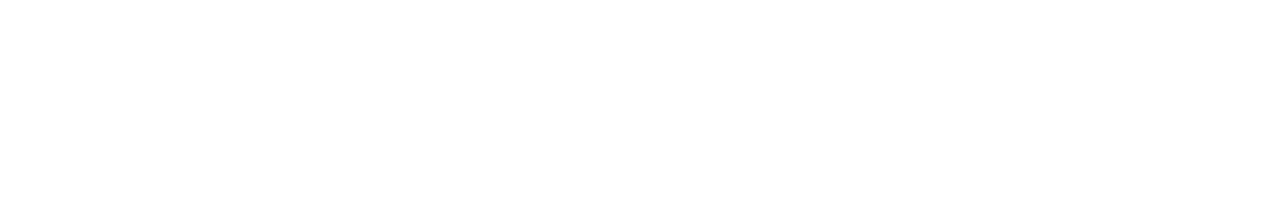
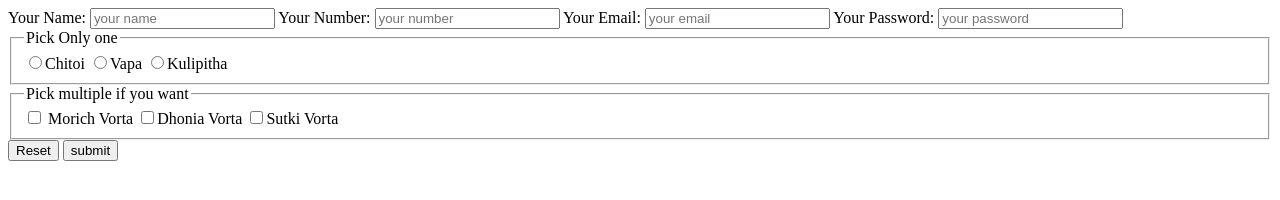
Before and after one commit to arafat22184/module04, a plain HTML site: page index.html in a window 1280 px wide. Drawn offline with Linux system fonts and the light colour scheme.

Commit message:
form and css file add

```diff
--- a/index.html
+++ b/index.html
@@ -8,7 +8,68 @@
 </head>
 
 <body>
+  <header>
 
+  </header>
+  <section id="form">
+    <form>
+      <label for="name">Your Name:
+        <input type="text" id="name" placeholder="your name">
+      </label>
+
+      <label for="number">Your Number:
+        <input type="number" id="number" placeholder="your number">
+      </label>
+
+      <label for="email">Your Email:
+        <input type="text" id="email" placeholder="your email">
+      </label>
+
+      <label for="password">Your Password:
+        <input type="password" id="password" placeholder="your password">
+      </label>
+
+      <fieldset>
+        <legend>Pick Only one</legend>
+        <label for="chitoi">
+          <input type="radio" name="pitha" id="chitoi">Chitoi
+        </label>
+
+        <label for="vapa">
+          <input type="radio" name="pitha" id="vapa">Vapa
+        </label>
+
+        <label for="kulipitha">
+          <input type="radio" name="pitha" id="kulipitha">Kulipitha
+        </label>
+
+      </fieldset>
+      <fieldset>
+        <legend>Pick multiple if you want</legend>
+        <label for="morichVorta">
+          <input type="checkbox" name="Vorta" id="morichVorta">
+          Morich Vorta
+        </label>
+
+        <label for="dhoniaVorta">
+          <input type="checkbox" name="Vorta" id="dhoniaVorta">Dhonia Vorta
+        </label>
+
+        <label for="sutkiVorta">
+          <input type="checkbox" name="Vorta" id="sutkiVorta">Sutki Vorta
+        </label>
+
+      </fieldset>
+
+      <label for="reset">
+        <input type="reset" value="Reset">
+      </label>
+      <label for="submit">
+        <input type="submit" value="submit">
+      </label>
+
+    </form>
+  </section>
 </body>
 
 </html>
```
Also changed, not shown: style.css (added).
